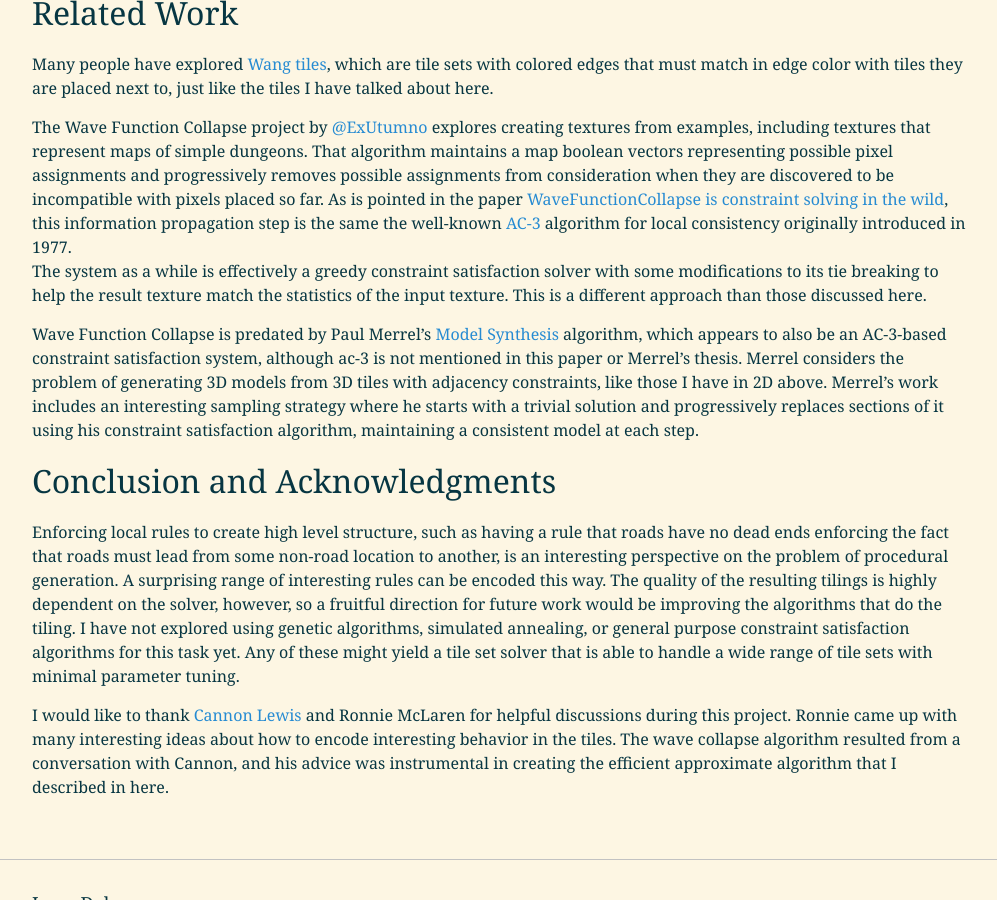
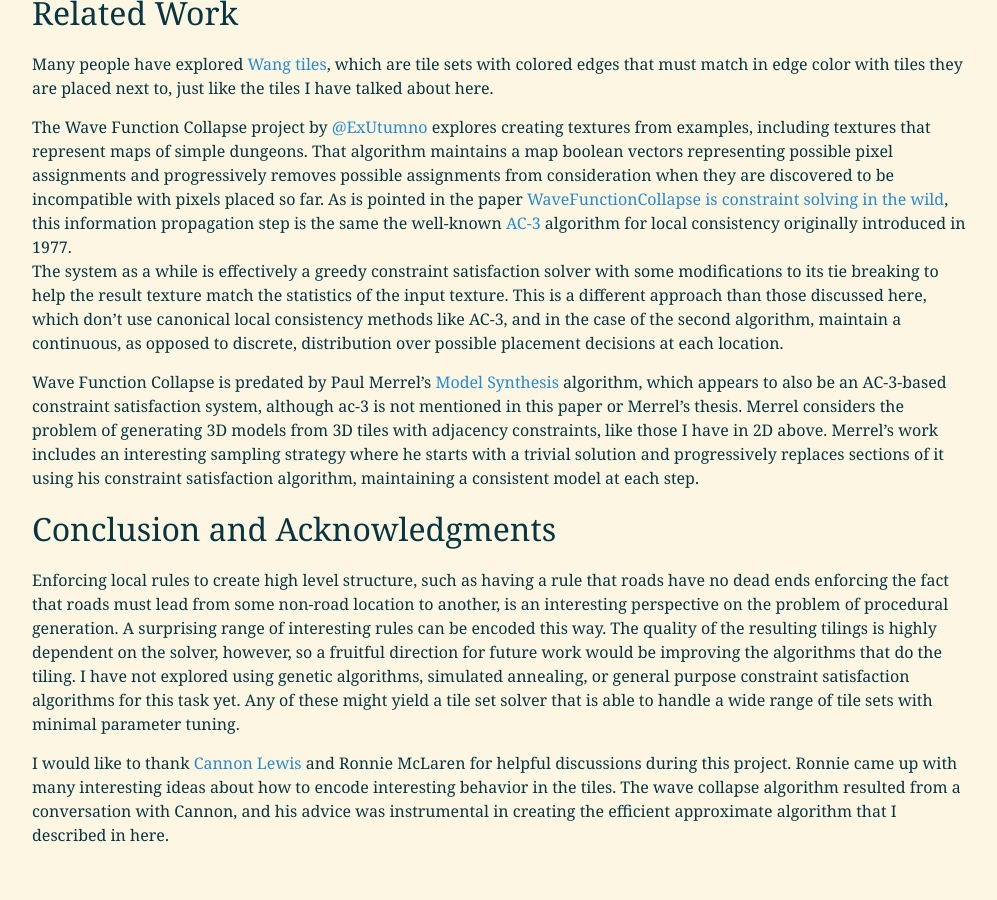
Before and after one commit to IJDykeman/ijdykeman.github.io, a Jekyll site: the page built from _posts/2017-10-16-wang-tile-procedural-generation.markdown, in a window 1280 px wide and 900 px high, scrolled down 11753 px. Shown: the whole window, without its empty margins (138-1135 px from the left). Built offline with Jekyll 4.4.1, drawn with Linux system fonts in a browser that asks for light colours.

Commit message:
autocommit of a content change

```diff
--- a/_posts/2017-10-16-wang-tile-procedural-generation.markdown
+++ b/_posts/2017-10-16-wang-tile-procedural-generation.markdown
@@ -169,7 +169,7 @@ The tiles are laid out on a grid of 4x4 cells.  Each cell contains a colored til
 Many people have explored [Wang tiles](https://en.wikipedia.org/wiki/Wang_tile), which are tile sets with colored edges that must match in edge color with tiles they are placed next to, just like the tiles I have talked about here.
 
 The Wave Function Collapse project by [@ExUtumno](https://twitter.com/ExUtumno) explores creating textures from examples, including textures that represent maps of simple dungeons.  That algorithm maintains a map boolean vectors representing  possible pixel assignments and progressively removes possible assignments from consideration when they are discovered to be incompatible with pixels placed so far.  As is pointed in the paper [WaveFunctionCollapse is constraint solving in the wild](https://dl.acm.org/citation.cfm?id=3102071.3110566), this information propagation step is the same the well-known [AC-3](https://en.wikipedia.org/wiki/AC-3_algorithm) algorithm for local consistency originally introduced in 1977.
-The system as a while is effectively a greedy constraint satisfaction solver with some modifications to its tie breaking to help the result texture match the statistics of the input texture.  This is a different approach than those discussed here.
+The system as a while is effectively a greedy constraint satisfaction solver with some modifications to its tie breaking to help the result texture match the statistics of the input texture.  This is a different approach than those discussed here, which don't use canonical local consistency methods like AC-3, and in the case of the second algorithm, maintain a continuous, as opposed to discrete, distribution over possible placement decisions at each location.
 
 Wave Function Collapse is predated by Paul Merrel's [Model Synthesis](http://graphics.stanford.edu/~pmerrell/model_synthesis.pdf) algorithm, which appears to also be an AC-3-based constraint satisfaction system, although ac-3 is not mentioned in this paper or Merrel's thesis.  Merrel considers the problem of generating 3D models from 3D tiles with adjacency constraints, like those I have in 2D above.   Merrel's work includes an interesting sampling strategy where he starts with a trivial solution and progressively replaces sections of it using his constraint satisfaction algorithm, maintaining a consistent model at each step.
 
```
